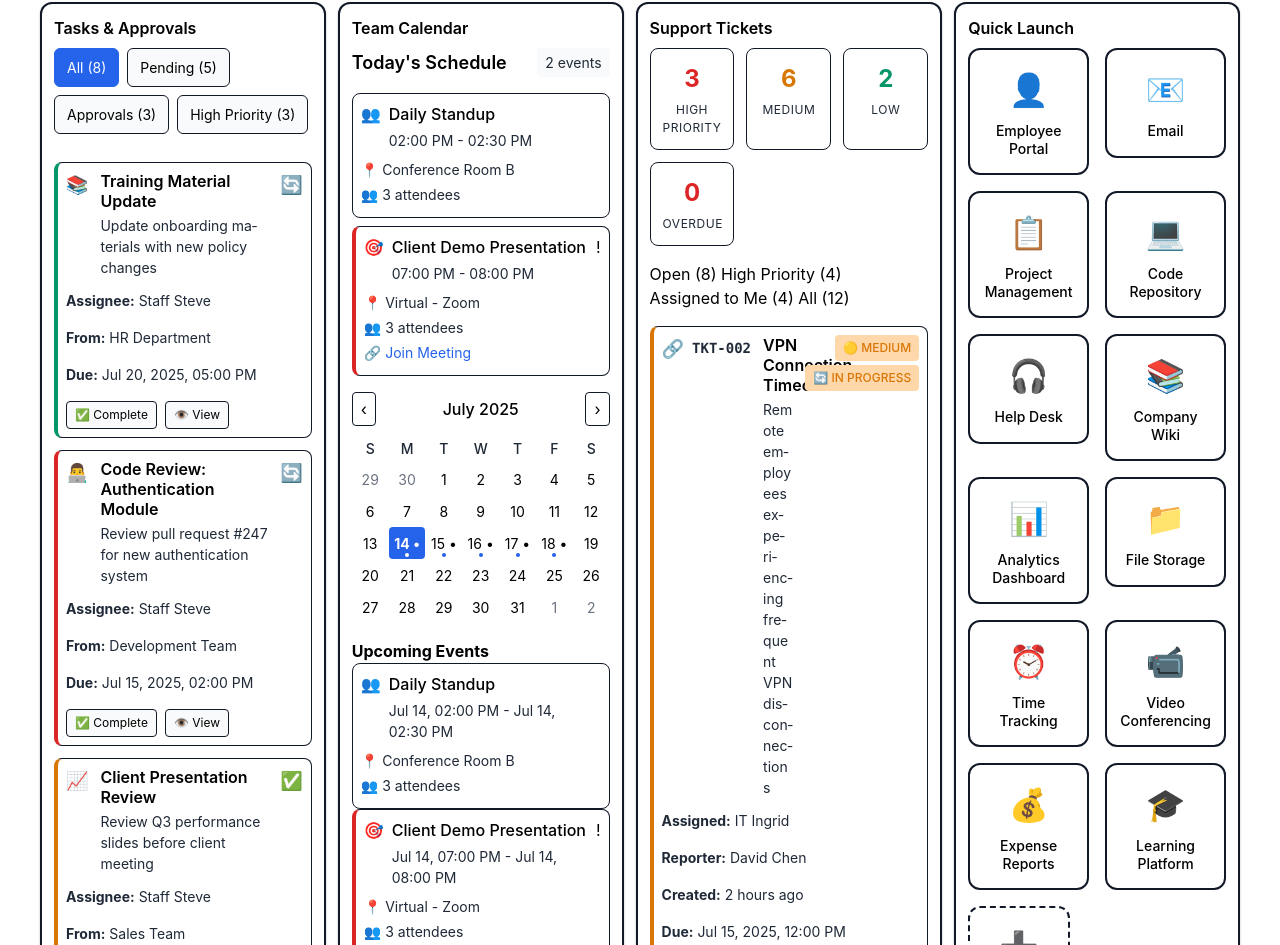
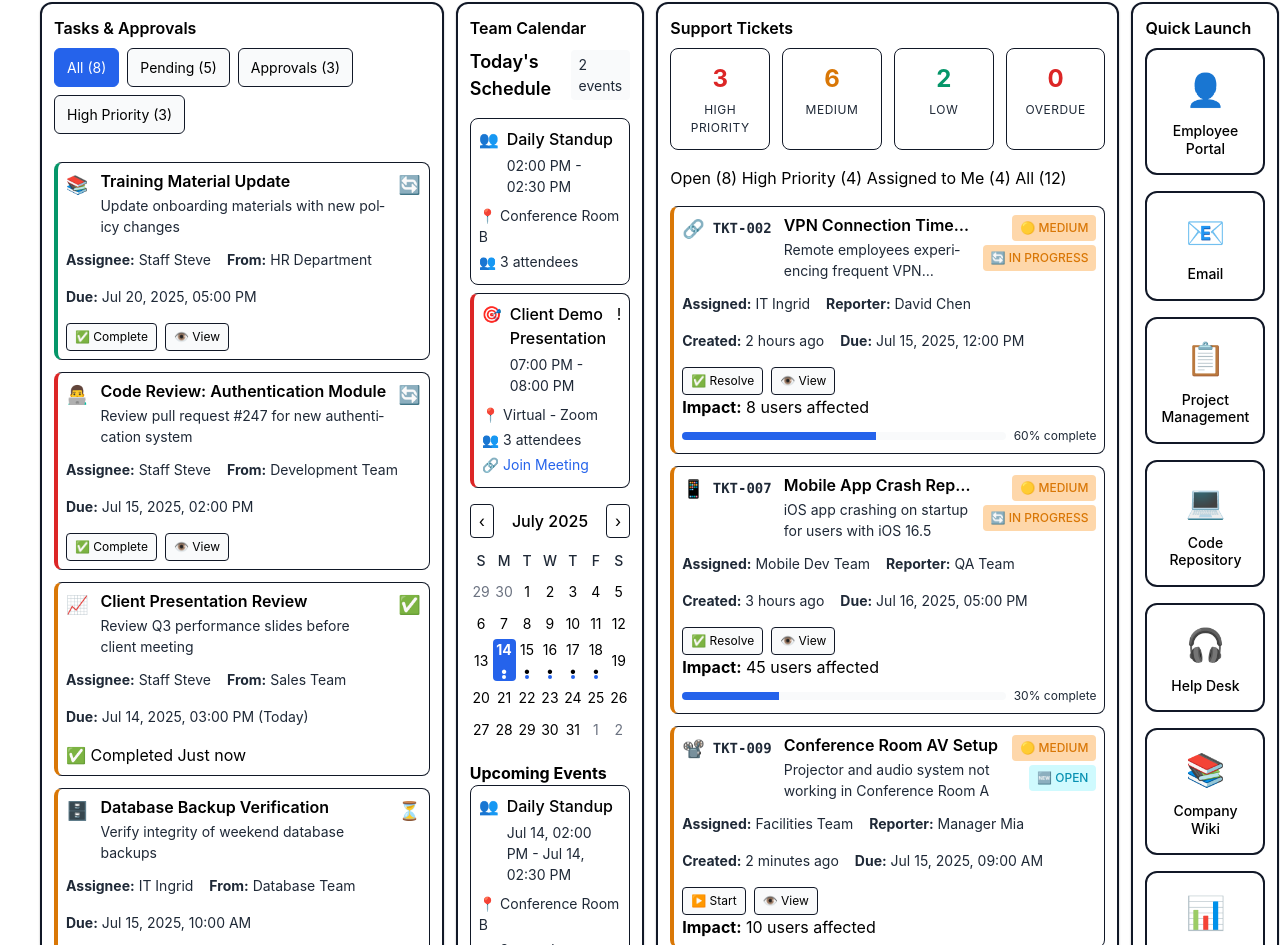
Before and after one commit to turazashvili/Holistic-Webdev-Office-Space, a plain HTML site: page index.html in a window 1280 px wide. Shown: the part 829-1774 px from the top of the page. Drawn offline with Linux system fonts and the light colour scheme.

Commit message:
Fix ticket title layout: Use ellipsis for long titles and limit description to 2 lines for better card proportions

```diff
--- a/src/css/main.css
+++ b/src/css/main.css
@@ -1666,6 +1666,36 @@ body {
     color: var(--color-text-secondary);
 }
 
+.ticket__title-section,
+.task__title-section {
+    flex: 1;
+    min-width: 0;
+    overflow: hidden;
+}
+
+.ticket__title,
+.task__title {
+    font-size: var(--font-size-base);
+    font-weight: var(--font-weight-semibold);
+    margin: 0 0 var(--space-1) 0;
+    line-height: var(--line-height-tight);
+    overflow: hidden;
+    text-overflow: ellipsis;
+    white-space: nowrap;
+}
+
+.ticket__description,
+.task__description {
+    font-size: var(--font-size-sm);
+    color: var(--color-text-secondary);
+    margin: 0;
+    line-height: var(--line-height-normal);
+    display: -webkit-box;
+    -webkit-line-clamp: 2;
+    -webkit-box-orient: vertical;
+    overflow: hidden;
+}
+
 .ticket__badges {
     display: flex;
     flex-direction: column;
```
